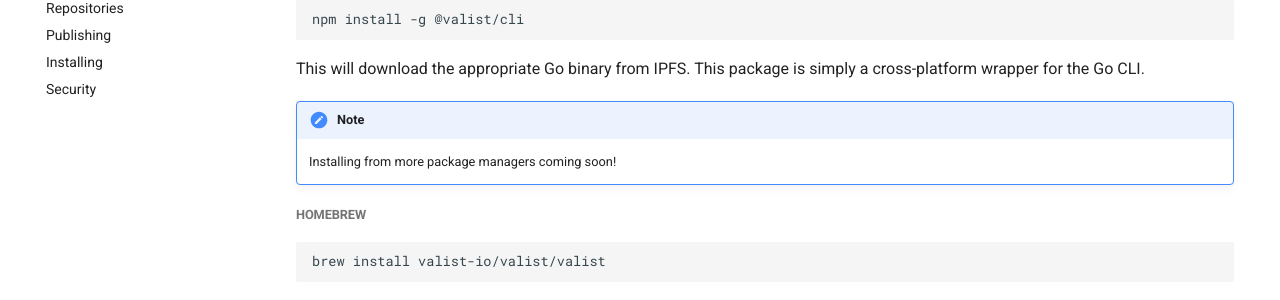
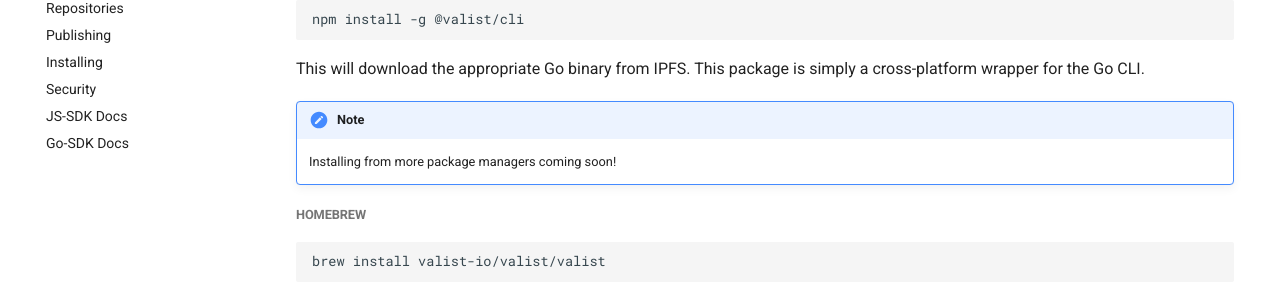
Before and after one commit to valist-io/valist-docs, an MkDocs documentation site: the page built from docs/src/index.md, in a window 1280 px wide. Shown: the part 462-762 px from the top of the page. Built offline with MkDocs 1.6.1 and Material for MkDocs 9.7.7, drawn with Linux system fonts in a browser that asks for light colours; comment, search, counter and statistics services are not loaded.

```diff
--- a/docs/mkdocs.yml
+++ b/docs/mkdocs.yml
@@ -24,6 +24,8 @@
     - publishing.md
     - installing.md
     - security.md
+    - 'JS-SDK Docs': '/sdk/classes/index.export_.html'
+    - 'Go-SDK Docs': 'https://pkg.go.dev/github.com/valist-io/valist'
 
 markdown_extensions:
   - attr_list
```
Also changed, not shown: README.md, 2 other files.
